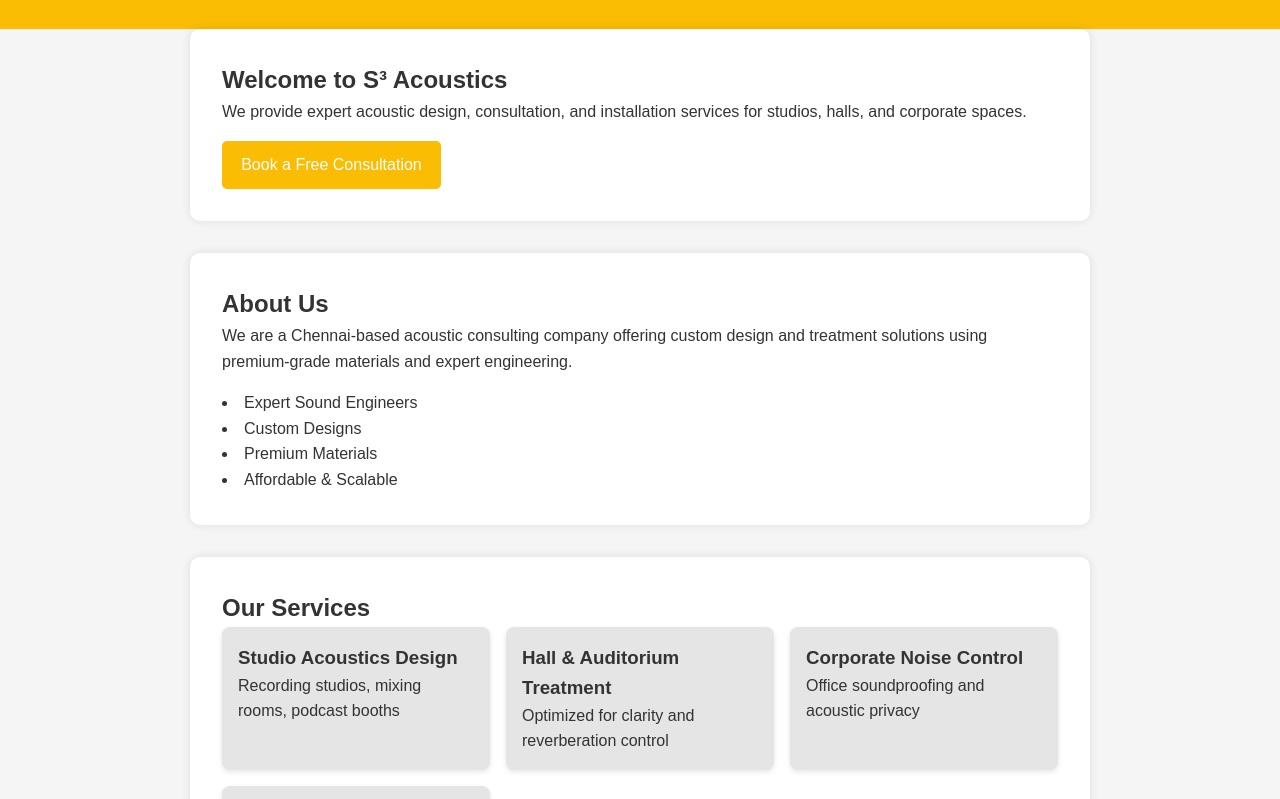
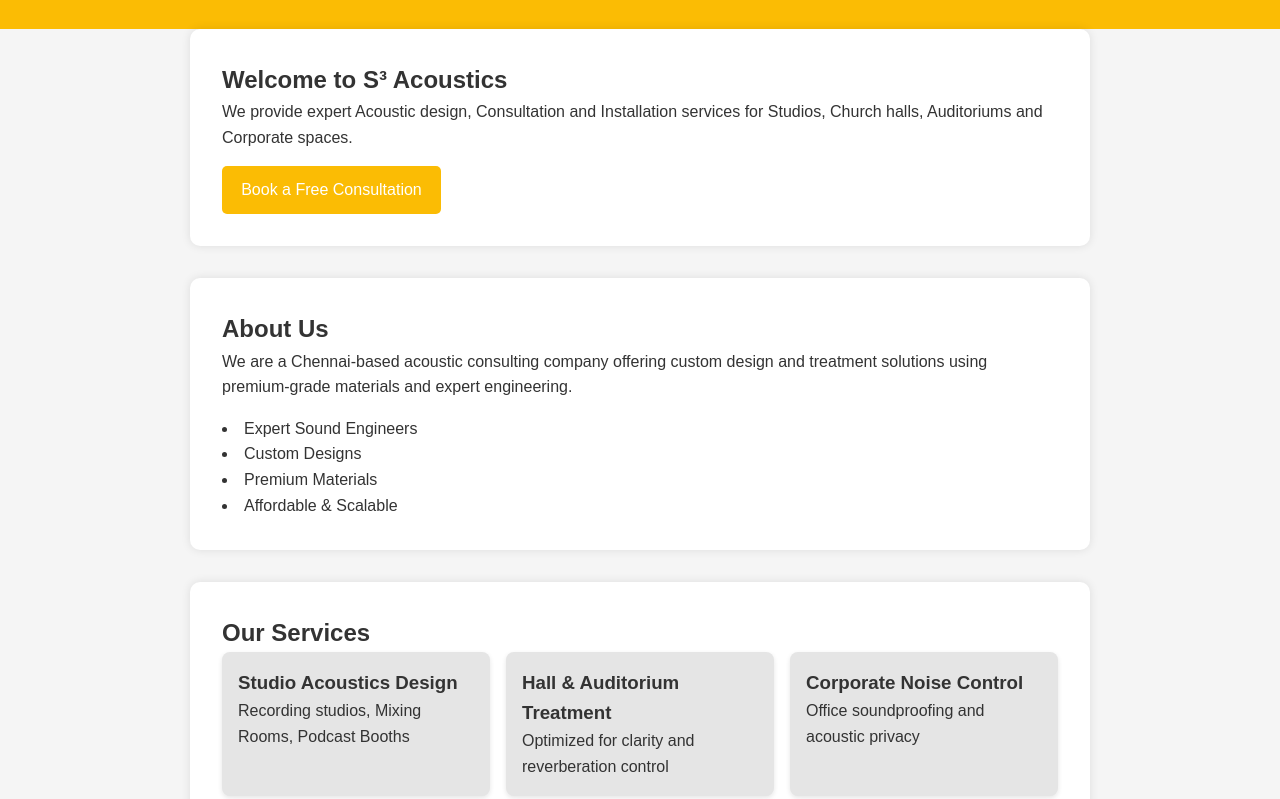
Before and after one commit to Scube-Acoustics/Scube-Acoustics, a plain HTML site: page index.html in a window 1280 px wide. Shown: the part 125-924 px from the top of the page. Drawn offline with Linux system fonts and the light colour scheme.

Commit message:
Add files via upload

```diff
--- a/index.html
+++ b/index.html
@@ -15,7 +15,7 @@
   <section class="home">
     <h2>Welcome to S³ Acoustics</h2>
     <p>
-      We provide expert acoustic design, consultation, and installation services for studios, halls, and corporate spaces.
+      We provide expert Acoustic design, Consultation and Installation services for Studios, Church halls, Auditoriums and Corporate spaces.
     </p>
     <a href="#contact" class="btn">Book a Free Consultation</a>
   </section>
@@ -38,7 +38,7 @@
     <div class="service-list">
       <div class="service-card">
         <h3>Studio Acoustics Design</h3>
-        <p>Recording studios, mixing rooms, podcast booths</p>
+        <p>Recording studios, Mixing Rooms, Podcast Booths</p>
       </div>
       <div class="service-card">
         <h3>Hall & Auditorium Treatment</h3>
```
